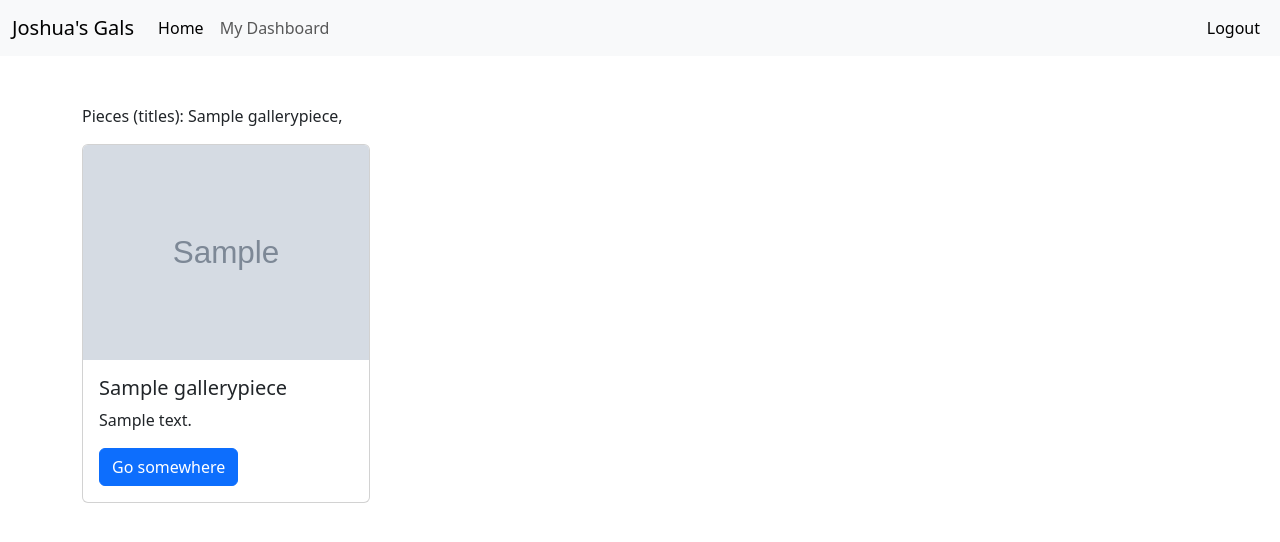
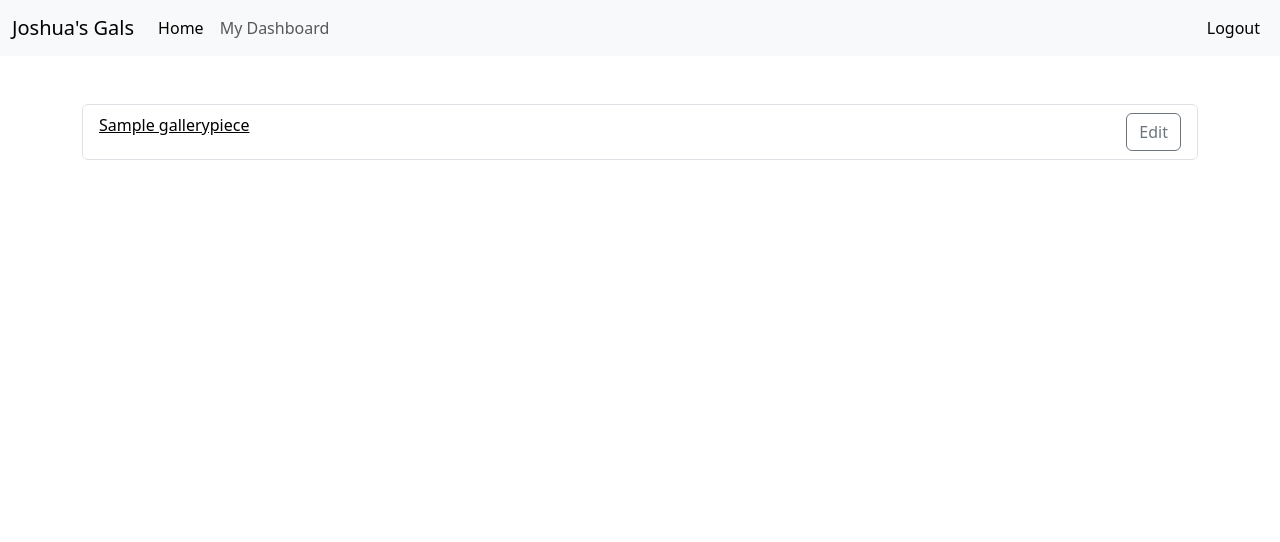
Before and after one commit to joshuaverne/joshuasgallery-server, a Django app: page /gallery/pieces in a window 1280 px wide. Shown: the top 542 px of the page. Run offline with Django 4.2, Linux system fonts and the light colour scheme; a user stored in the database is signed in; tables that the repository leaves empty hold one stand-in row (values such as "Sample post"); grey boxes marked "Sample" are stand-in pictures; parts of the project's set-up code (start-up, migrations or seed data) failed here and were passed over; some libraries are stand-ins or nearby versions.

Commit message:
added gallerypiece detail page

```diff
--- a/mysite/gallery/urls.py
+++ b/mysite/gallery/urls.py
@@ -7,12 +7,14 @@ urlpatterns = [
     path('', views.index, name='index'),
     # ex: /gallery/pieces
     path('pieces', views.pieces_list_view, name='pieces_list_view'),
+    # ex: /gallery/pieces/5
+    path('pieces/<int:piece_id>', views.piece_detail, name='piece_detail'),
+    # ex: /gallery/pieces/5/edit
+    path('pieces/<int:piece_id>/edit', views.piece_edit, name='piece_edit'),
     # ex: /gallery/exhibitions
     path('exhibitions', views.exhibitions_list_view, name='exhibitions_list_view'),
     # ex: /gallery/exhib/5
     path('exhib/<int:exhibition_id>', views.exhibition_detail, name='exhibition_detail'),
-    # ex: /gallery/piece/5
-    path('piece/<int:piece_id>', views.piece_detail, name='piece_detail'),
     # ex: /gallery/add-gallery-piece
     path('add-gallery-piece', views.get_new_gallery_piece, name='get_new_gallery_piece'),
     # ex: /gallery/add-exhibition
--- a/mysite/gallery/views.py
+++ b/mysite/gallery/views.py
@@ -41,6 +41,22 @@ def pieces_list_view(request):
                   context={'pieces': pieces_list})
 
 
+def piece_detail(request, piece_id):
+    if not request.user.is_authenticated:
+        return HttpResponse(status=http.HTTPStatus.UNAUTHORIZED)
+
+    piece = GalleryPiece.objects.get(id=piece_id)
+
+    return render(request=request,
+                  template_name="mysite/gallery_piece_detail.html",
+                  context={'piece': piece})
+
+
+def piece_edit(request, piece_id):
+    # TODO
+    return HttpResponse("You are now editing a piece!")
+
+
 def exhibitions_list_view(request):
     if not request.user.is_authenticated:
         return HttpResponse(status=http.HTTPStatus.UNAUTHORIZED)
@@ -54,10 +70,6 @@ def exhibitions_list_view(request):
 
 def exhibition_detail(request, exhibition_id):
     return HttpResponse("You're looking at exhibition %s." % exhibition_id)
-
-
-def piece_detail(request, piece_id):
-    return HttpResponse("You're looking at piece %s." % piece_id)
 
 
 def get_new_gallery_piece(request):
--- a/mysite/templates/mysite/gallery_pieces_list.html
+++ b/mysite/templates/mysite/gallery_pieces_list.html
@@ -13,17 +13,14 @@
 {% bootstrap_messages %}
 
 <div class="container py-5">
-  <p>Pieces (titles): {% for piece in pieces %} {{piece.title}}, {% endfor %}</p>
-  {% for piece in pieces %}
-  <div class="card" style="width: 18rem;">
-    <img src="{{ piece.image.url }}" class="card-img-top" alt="...">
-    <div class="card-body">
-      <h5 class="card-title">{{piece.title}}</h5>
-      <p class="card-text">{{piece.description}}</p>
-      <a href="#" class="btn btn-primary">Go somewhere</a>
-    </div>
+  <div class="list-group">
+    {% for piece in pieces %}
+      <li class="list-group-item d-flex justify-content-between">
+        <a href="/gallery/pieces/{{ piece.id }}" style="color: black">{{piece.title}}</a>
+        <a href="/gallery/pieces/{{ piece.id }}/edit" class="btn btn-outline-secondary">Edit</a>
+      </li>
+    {% endfor %}
   </div>
-  {% endfor %}
 </div>
 
 {% endblock %}
```
Also changed, not shown: mysite/templates/mysite/forms/edit_gallery_piece_form.html (added, +17 -0 lines), mysite/templates/mysite/gallery_piece_detail.html (added, +22 -0 lines).
